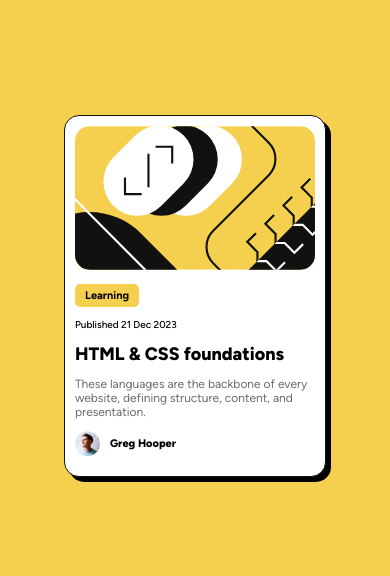
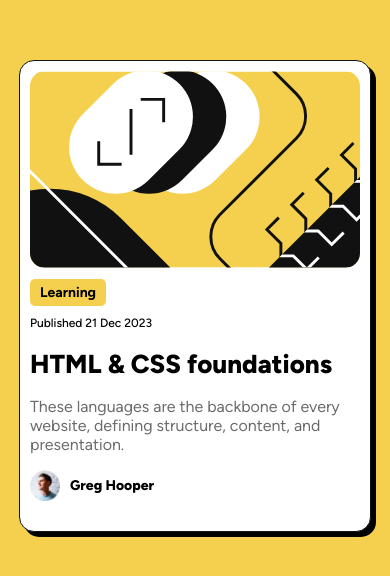
Before and after one commit to mustafaabdulkader/blog-preview-card, a plain HTML site: page index.html in a window 390 px wide. Shown: the part 126-702 px from the top of the page. Drawn offline with Linux system fonts and the light colour scheme.

Commit message:
add css media query for mobile screens

```diff
--- a/style.css
+++ b/style.css
@@ -47,7 +47,7 @@ body {
   font-family: "Figtree-XL";
 }
 .title:active {
-    color:hsl(47, 88%, 63%);
+  color: hsl(47, 88%, 63%);
 }
 .description {
   font-size: 12px;
@@ -70,3 +70,28 @@ body {
   font-size: 11px;
   font-family: "Figtree-XL";
 }
+
+@media screen and (max-width: 500px) {
+  .card {
+    width: 330px;
+    height: 450px;
+  }
+  .title {
+    font-size: 26px;
+  }
+  .tag {
+    font-size: 14px;
+  }
+  .date {
+    font-size: 12px;
+  }
+  .description {
+    font-size: 16px;
+  }
+  .author-name {
+    font-size: 14px;
+  }
+  .avatar-img {
+    width: 30px;
+  }
+}
```
